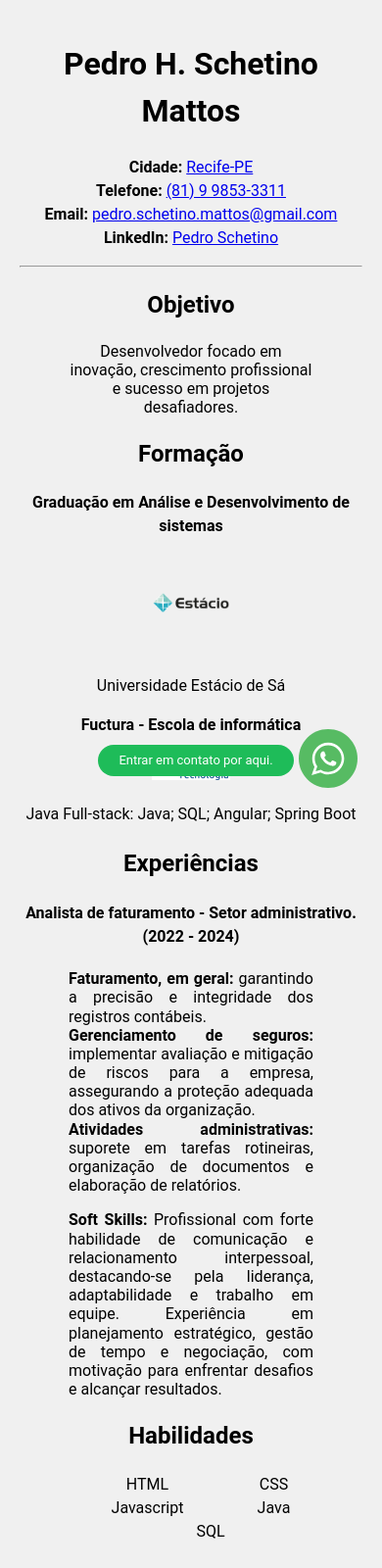
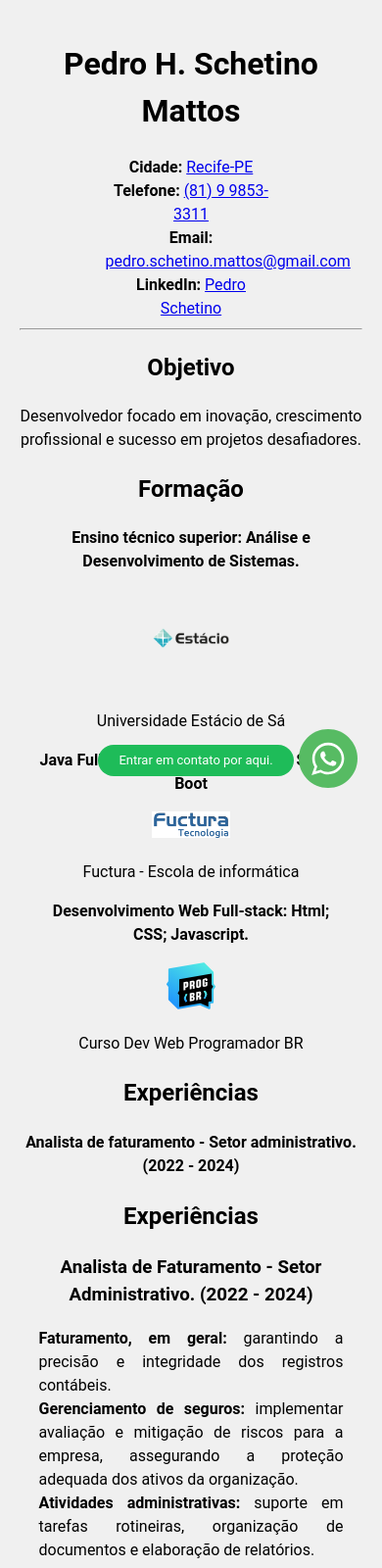
Before and after one commit to PedroSchetino/Resume-in-Code, a plain HTML site: page Projeto Curriculo/index.html in a window 390 px wide. Shown: the top 1600 px of the page at 98% size. Drawn offline with Linux system fonts and the light colour scheme.

Commit message:
Corrigidos erros de sintaxe em HTML, otimizada a acessibilidade, padronizadas as tags, IDs e classes, e implementada responsividade CSS para diferentes dispositivos.

```diff
--- a/Projeto Curriculo/index.html
+++ b/Projeto Curriculo/index.html
@@ -12,68 +12,92 @@
 <body>
     <!-- Dados Pessoais-->
     <h1>Pedro H. Schetino Mattos</h1>
-    <p>
+    <div class="cabecalho">
         <strong>Cidade:</strong> <a target="_blank" href="https://maps.app.goo.gl/TPTs5hSaniefTbeB9"
-            alt="Abrir Localização no Google maps"> Recife-PE </a> <br>
+            title="Abrir Localização no Google maps">Recife-PE</a> <br>
         <strong>Telefone:</strong> <a target="_blank"
             href="https://api.whatsapp.com/send?phone=5581998533311&text=Ola!%20Acessei%20o%20link%20através%20do%20seu%20currículo%20no%20GitHub."
-            alt="Entrar em contato via WhastApp">
-            (81) 9 9853-3311</a> <br>
+            title="Entrar em contato via WhatsApp">(81) 9 9853-3311</a> <br>
         <strong>Email:</strong> <a href="mailto:pedro.schetino.mattos@gmail.com"
-            alt="Entrar em contato via Email">pedro.schetino.mattos@gmail.com</a> <br>
+            title="Entrar em contato via Email">pedro.schetino.mattos@gmail.com</a> <br>
         <strong>LinkedIn:</strong> <a target="_blank" href="https://www.linkedin.com/in/pedro-schetino/"
-            alt="Acessar meu perfil no LinkedIn"> Pedro Schetino</a>
-    </p>
+            title="Acessar meu perfil no LinkedIn">Pedro Schetino</a>
+    </div>
     <hr>
+
     <!-- Objetivo -->
     <h2>Objetivo</h2>
     <p id="Objetivo">
         Desenvolvedor focado em inovação, crescimento profissional e sucesso em projetos desafiadores.
     </p>
+
     <!-- Formação -->
+    <div class="formacao">
         <h2>Formação</h2>
         <p>
-        <strong>Graduação em Análise e Desenvolvimento de sistemas</strong> <br>
+            <strong>Ensino técnico superior: Análise e Desenvolvimento de Sistemas. </strong> <br>
         <figure>
             <img alt="Logo universidade Estacio" src="./imagens/estacio-logo.png" width="100px">
         </figure>
         Universidade Estácio de Sá
         </p>
         <p>
-        <strong>Fuctura - Escola de informática</strong> <br>
+            <strong>Java Full-stack: Java; SQL; Angular; Spring Boot</strong> <br>
         <figure>
-        <img alt="Logo Fuctura" src="./imagens/download.png" width="80px">
+            <img alt="Logo curso Fuctura" src="./imagens/download.png" width="80px">
         </figure>
-    Java Full-stack: Java; SQL; Angular; Spring Boot
+        Fuctura - Escola de informática
         </p>
+        <p>
+            <strong>Desenvolvimento Web Full-stack: Html; CSS; Javascript.</strong>
+        <figure>
+            <img alt="Logo curso ProgBr" src="./imagens/icon-progbr.svg" width="50px">
+        </figure>
+        Curso Dev Web Programador BR
+        </p>
+    </div>
+
     <!-- Experiencia -->
     <h2> Experiências </h2>
     <h4>Analista de faturamento - Setor administrativo. (2022 - 2024)</h4>
-    <p id="Texto">
-        <strong>Faturamento, em geral:</strong> garantindo a precisão e integridade dos registros contábeis. <br>
+
+    <section>
+        <h2>Experiências</h2>
+        <h3>Analista de Faturamento - Setor Administrativo. (2022 - 2024)</h3>
+        <div class="texto">
+            <p>
+                <strong>Faturamento, em geral:</strong> garantindo a precisão e integridade dos registros contábeis.
+                <br>
                 <strong>Gerenciamento de seguros:</strong> implementar avaliação e mitigação de riscos para a empresa,
-        assegurando a
-        proteção adequada dos ativos da organização. <br>
-        <strong> Atividades administrativas:</strong> suporete em tarefas rotineiras, organização de documentos e
-        elaboração de
-        relatórios.
+                assegurando a proteção adequada dos ativos da organização. <br>
+                <strong>Atividades administrativas:</strong> suporte em tarefas rotineiras, organização de documentos e
+                elaboração de relatórios.
             </p>
-    <p id="Texto">
-        <strong>Soft Skills:</strong> Profissional com forte habilidade de comunicação e relacionamento interpessoal,
-        destacando-se
-        pela liderança, adaptabilidade e trabalho em equipe. Experiência em planejamento estratégico, gestão de
-        tempo e
-        negociação, com motivação para enfrentar desafios e alcançar resultados.
+            <p>
+                <strong>Soft Skills:</strong> Profissional com forte habilidade de comunicação e relacionamento
+                interpessoal,
+                destacando-se pela liderança, adaptabilidade e trabalho em equipe. Experiência em planejamento
+                estratégico,
+                gestão de tempo e negociação, com motivação para enfrentar desafios e alcançar resultados.
+                <br>
+                <strong>Hard Skills:</strong> Full-Stack Developer com expertise em tecnologias como HTML5, CSS3,
+                JavaScript,
+                Java, SQL, Angular e Spring Boot, entregando soluções web completas e escaláveis.
             </p>
+        </div>
+    </section>
+
     <!-- Habilidades -->
+    <section id="habilidades">
         <h2>Habilidades</h2>
-    <UL>
-        <li>HTML</li>
-        <li>CSS</li>
-        <li>Javascript</li>
-        <li>Java</li>
-        <li>SQL</li>
-    </UL>
+        <ul>
+            <li>Angular</li>
+            <li>Spring Boot</li>
+            <li>jQuery</li>
+            <li>Bootstrap</li>
+            <li>NodeJs</li>
+        </ul>
+    </section>
 
     <!-- START Widget WhastApp hospedagemwordpresspro -->
     <a href="https://api.whatsapp.com/send?phone=5581998533311&text=Ola!%20Acessei%20o%20link%20através%20do%20seu%20currículo%20no%20GitHub."
@@ -91,7 +115,6 @@
     <script
         type="text/javascript">function showIt2() { document.getElementById("msg1").style.visibility = "visible"; } setTimeout("showIt2()", 5000); function hiddenIt() { document.getElementById("msg1").style.visibility = "hidden"; } setTimeout("hiddenIt()", 15000); function showIt3() { document.getElementById("msg1").style.visibility = "visible"; } setTimeout("showIt3()", 25000); msg1.onclick = function () { document.getElementById('msg1').style.visibility = "hidden"; }; function alertW() { document.getElementById("alertWapp").style.visibility = "visible"; } setTimeout("alertW()", 15000); </script>
     <!-- END Widget WhastApp -->
-
 </body>
 
 </html>
--- a/Projeto Curriculo/style.css
+++ b/Projeto Curriculo/style.css
@@ -7,25 +7,48 @@ body {
     text-align: center;
 }
 
-#Objetivo {
-    line-height: 1.2;
+/* Estilo da seção de cabecalho */
+.cabecalho {
+    line-height: 1.5rem;
+    margin: auto;
+    text-align: center;
+    width: 50%;
+}
+
+/* Estilo da seção de objetivo */
+#objetivo {
+    line-height: 1.5;
     margin-left: 50px;
     margin-right: 50px;
     text-align: center;
 }
 
-#Texto {
-    line-height: 1.2;
-    margin-left: 50px;
-    margin-right: 50px;
+/* Estilo da seção de formação */
+.formacao {
+    line-height: 1.5;
+    /* Melhor legibilidade para textos mais longos */
+    max-width: 90%;
+    /* Limita a largura do conteúdo para maior responsividade */
+    margin: 0 auto;
+    /* Centraliza o conteúdo horizontalmente */
+    text-align: center;
+    /* Alinha o texto à esquerda para maior legibilidade */
+}
+
+/* Estilo da seção de texto referente experiencias */
+.texto {
+    line-height: 1.5;
+    margin: 0 5vw;
     text-align: justify;
 }
 
-ul {
-    text-align: center;
+/* Estilo da seção de habilidades - lista */
+#habilidades ul {
+    display: flex;
+    justify-content: center;
+    list-style-type: none;
 }
 
 li {
-    display: inline-block;
     width: 125px;
 }
```
Also changed, not shown: Projeto Curriculo/imagens/icon-progbr.svg (added). Lines whose indentation alone changed are shown as unchanged.
